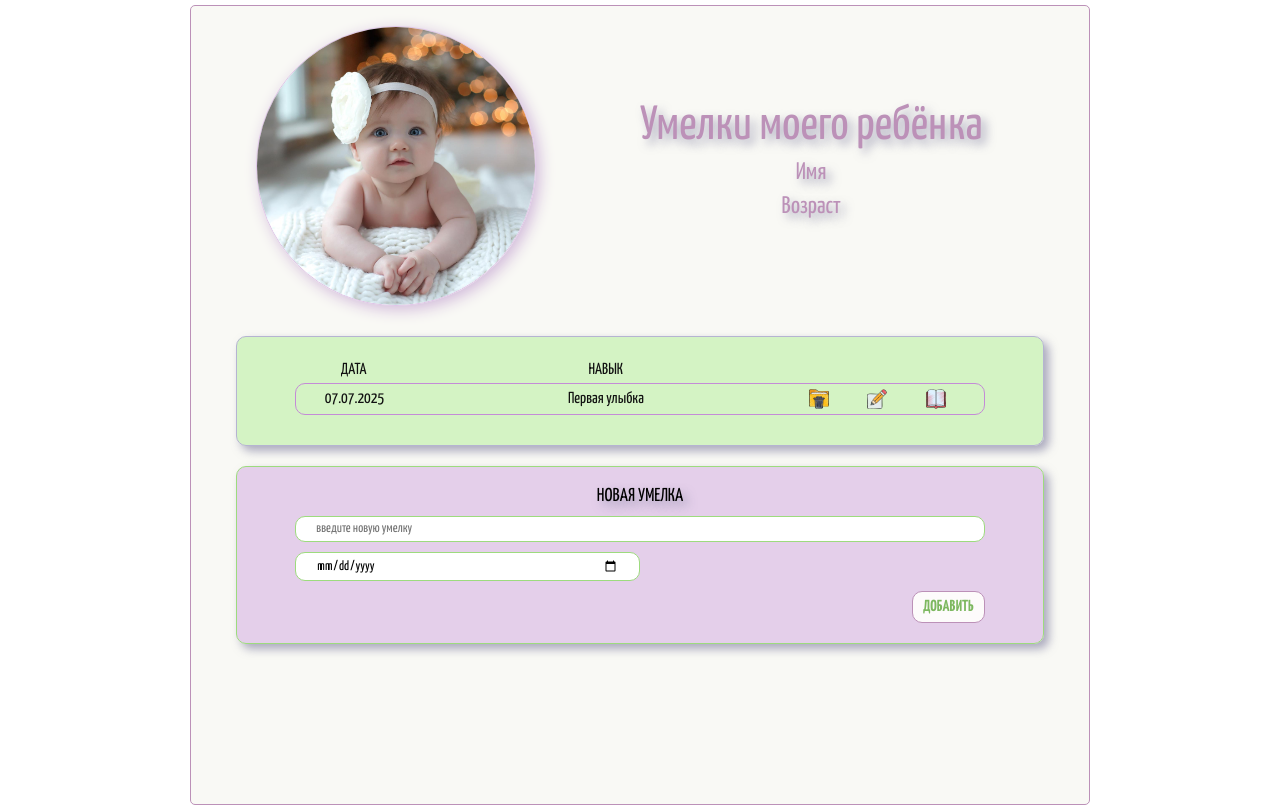
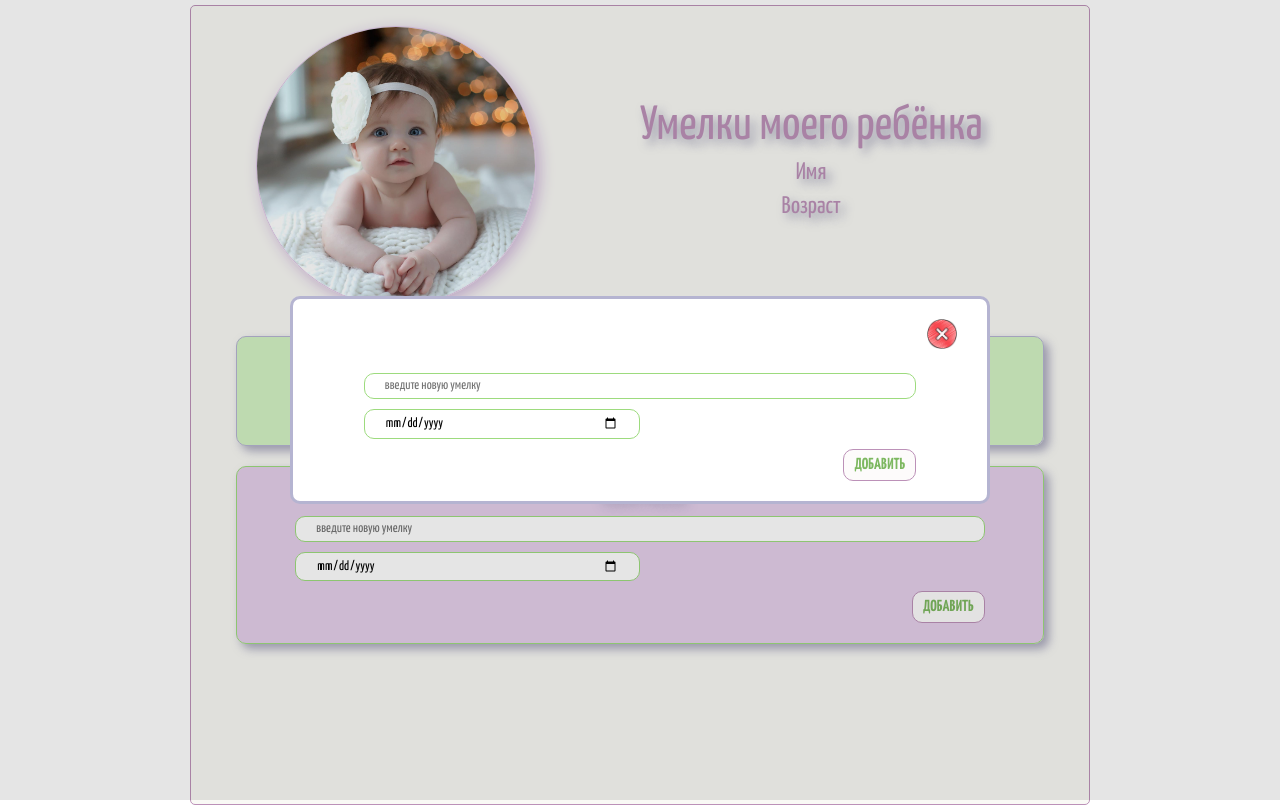
Before and after one commit to indira-faizullina/My-Baby-Skills-Telegram-mini-App-version-, a React (Vite) app: page / in a window 1280 px wide. Both pictures are taken after a click on the button 877 px from the left and 399 px from the top of the page. Built offline with nearby package versions, Linux system fonts and the light colour scheme.

Commit message:
добавлено модальное окно редактирования навыка

```diff
--- a/index.html
+++ b/index.html
@@ -7,6 +7,7 @@
     <title>My Baby Skills</title>
   </head>
   <body>
+    <div id="modal"></div>
     <div id="root"></div>
     <script type="module" src="/src/main.jsx"></script>
   </body>
--- a/src/components/FormSection/FormSection.jsx
+++ b/src/components/FormSection/FormSection.jsx
@@ -1,38 +1,12 @@
-import { useState } from 'react'
-import Button from '../UI/Button/Button'
 import Card from '../UI/Card/Card'
-import styles from './FormSection.module.css'
+import Form from '../UI/Form/Form'
 
 export default function FormSection({skills, setSkills}) {
-
-    const [inputValue, setInputValue] = useState('')
-    const [dateValue, setDateValue] = useState('')
-
-    const handleInputChange = (event) => {
-        setInputValue(event.target.value)
-    }
-
-    const handleDateChange = (event) => {
-        setDateValue(event.target.value)
-    }
-
-    const handleSubmit = (event) => {
-        event.preventDefault()
-        setSkills([...skills, {
-            id: Date.now(),
-            date: dateValue,
-            title: inputValue,
-        }])
-    }
 
     return(
         <Card background={'#DFC5E8CC'} borderColor={'#9ddb7eff'}>
             <h3>НОВАЯ УМЕЛКА</h3>
-            <form onSubmit={handleSubmit} className={styles.form}>
-                <input type="text" placeholder="введите новую умелку" className={styles.input} value={inputValue} onChange={handleInputChange}/>
-                <input type="date" name="date" id="date" className={styles.date} value={dateValue} onChange={handleDateChange}/>
-                <Button>ДОБАВИТЬ</Button>
-            </form>
+            <Form skills={skills} setSkills={setSkills}/>
         </Card>
     )
 }
--- a/src/components/FormSection/FormSection.module.css
+++ /dev/null
@@ -1,19 +0,0 @@
-.form {
-    width: 90%;
-    display: flex;
-    flex-direction: column;
-    color: #111;
-}
-
-.input, .date {
-    width: 100%;
-    padding: 5px 20px;
-    margin-bottom: 10px;
-    border: 1px solid #9ddb7eff;
-    border-radius: 10px;
-    outline: none;
-}
-
-.date {
-   width: 50%;
-}
--- a/src/components/Skill/Skill.jsx
+++ b/src/components/Skill/Skill.jsx
@@ -3,22 +3,42 @@ import styles from './Skill.module.css'
 import deleteIcon from '../../assets/delete.png'
 import updateIcon from '../../assets/update.png'
 import showIcon from '../../assets/show.png'
+import close from '../../assets/close.png'
+import Modal from '../UI/Modal/Modal'
+import Form from '../UI/Form/Form'
+import { useState } from 'react'
 
 export default function Skill( {skills, skill, setSkills} ) {
+
+    const [hasModal, setHasModal] = useState(false)
 
     const deleteItem = () => {
         setSkills(skills.filter((item) => item.id !== skill.id))
     }
+
+    const updateItem = () => {
+        setHasModal(true)
+    }
+
+    const closeModal = () => setHasModal(false)
 
     return(
         <>
             <div className={styles.wrapper}>
                 <span className={styles.date}>{skill.date}</span>
                 <span className={styles.title}>{skill.title}</span>
-                <ButtonIcon onClick={deleteItem}><img src={deleteIcon} alt="удалить" /></ButtonIcon>
-                <ButtonIcon><img src={updateIcon} alt="редактировать" /></ButtonIcon>
-                <ButtonIcon><img src={showIcon} alt="показать больше" /></ButtonIcon>
+                <ButtonIcon onClick={deleteItem}><img src={deleteIcon} alt="удалить" className={styles.img}/></ButtonIcon>
+                <ButtonIcon onClick={updateItem}><img src={updateIcon} alt="редактировать" className={styles.img}/></ButtonIcon>
+                <ButtonIcon><img src={showIcon} alt="показать больше" className={styles.img}/></ButtonIcon>
             </div>
+            <Modal open={hasModal}>
+                <div className={styles.modalHeader}>
+                    <ButtonIcon onClick={closeModal}><img src={close} alt="закрыть" className={styles.closeButton}/></ButtonIcon>
+                </div>
+                <div className={styles.modalBody}>
+                    <Form skills={skills} setSkills={setSkills}/>
+                </div>
+            </Modal>
         </>
     )
 }
--- a/src/components/Skill/Skill.module.css
+++ b/src/components/Skill/Skill.module.css
@@ -12,7 +12,29 @@
     color: #111;
 }
 
-.wrapper img {
+.img {
     width: 100%;
     height: 100%;
 }
+
+.modalHeader {
+    position: relative;
+    width: 100%;
+    margin-bottom: 20px;
+}
+
+.closeButton {
+    position: absolute;
+    top: -10px;
+    right: -10px;
+    width: 30px;
+    height: 30px;
+}
+
+.closeButton:hover {
+    background: #f5f5f5;
+}
+
+.modalBody {
+    width: 100%;
+}
--- /dev/null
+++ b/src/components/UI/Form/Form.jsx
@@ -0,0 +1,34 @@
+import { useState } from 'react'
+import Button from '../Button/Button'
+import styles from './Form.module.css'
+
+export default function Form({skills, setSkills}) {
+
+    const [inputValue, setInputValue] = useState('')
+    const [dateValue, setDateValue] = useState('')
+
+    const handleInputChange = (event) => {
+        setInputValue(event.target.value)
+    }
+
+    const handleDateChange = (event) => {
+        setDateValue(event.target.value)
+    }
+
+    const handleSubmit = (event) => {
+        event.preventDefault()
+        setSkills([...skills, {
+            id: Date.now(),
+            date: dateValue,
+            title: inputValue,
+        }])
+    }
+
+    return(
+            <form onSubmit={handleSubmit} className={styles.form}>
+                <input type="text" placeholder="введите новую умелку" className={styles.input} value={inputValue} onChange={handleInputChange}/>
+                <input type="date" name="date" id="date" className={styles.date} value={dateValue} onChange={handleDateChange}/>
+                <Button>ДОБАВИТЬ</Button>
+            </form>
+    )
+}
--- /dev/null
+++ b/src/components/UI/Form/Form.module.css
@@ -0,0 +1,20 @@
+.form {
+    width: 90%;
+    margin: 0 auto;
+    display: flex;
+    flex-direction: column;
+    color: #111;
+}
+
+.input, .date {
+    width: 100%;
+    padding: 5px 20px;
+    margin-bottom: 10px;
+    border: 1px solid #9ddb7eff;
+    border-radius: 10px;
+    outline: none;
+}
+
+.date {
+   width: 50%;
+}
--- /dev/null
+++ b/src/components/UI/Modal/Modal.jsx
@@ -0,0 +1,19 @@
+import styles from './Modal.module.css'
+import { createPortal } from 'react-dom'
+import { useRef, useEffect } from 'react'
+
+
+export default function Modal( {children, open} ) {
+
+const modal = useRef()
+
+useEffect(() => {
+    open ? modal.current.showModal() : modal.current.close()
+}, [open])
+
+    return(
+        createPortal(<dialog ref={modal} className={styles.dialog}>{children}</dialog>,
+            document.getElementById('modal')
+        )
+    )
+}
--- /dev/null
+++ b/src/components/UI/Modal/Modal.module.css
@@ -0,0 +1,10 @@
+.dialog {
+    width: 90%;
+    max-width: 700px;
+    min-width: 270px;
+    margin: auto auto;
+    padding: 30px 40px 20px;
+    border: 3px solid #b5b4d1;
+    border-radius: 10px;
+    justify-content: center;
+}
```
